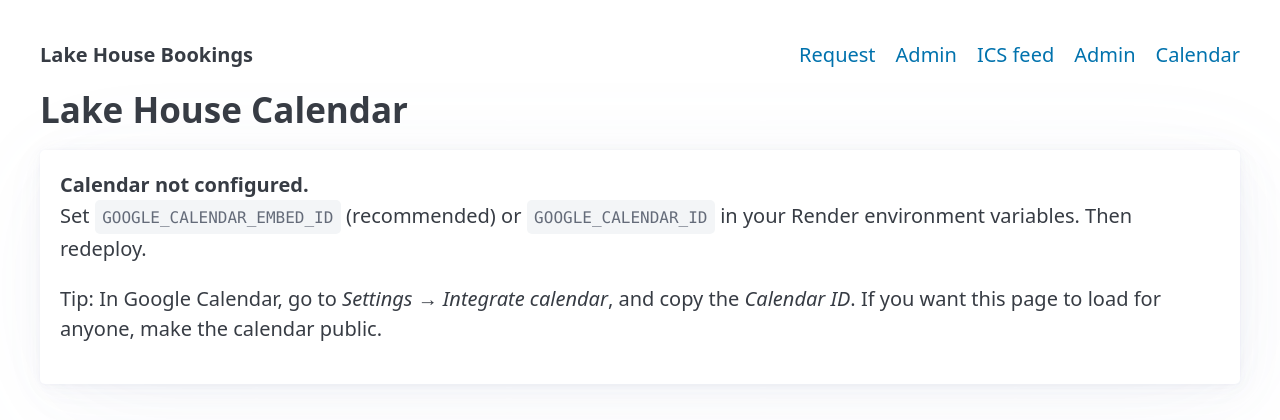
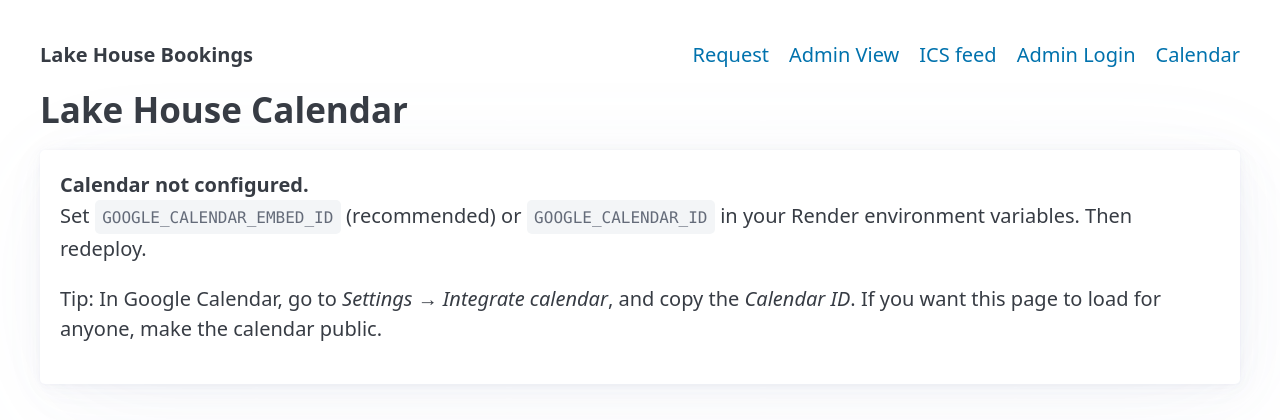
Before and after one commit to ramasmith/lakehouse2, a Flask app: page /calendar in a window 1280 px wide. Shown: the top 420 px of the page. Run offline with Flask 3, Linux system fonts and the light colour scheme; some libraries are stand-ins or nearby versions.

Commit message:
Update base.html

```diff
--- a/templates/base.html
+++ b/templates/base.html
@@ -28,12 +28,12 @@
       <ul><li><strong>Lake House Bookings</strong></li></ul>
       <ul>
         <li><a href="{{ url_for('home') }}">Request</a></li>
-        <li><a href="{{ url_for('admin_requests') }}">Admin</a></li>
+        <li><a href="{{ url_for('admin_requests') }}">Admin View</a></li>
         <li><a href="{{ url_for('calendar_ics') }}">ICS feed</a></li>
         {% if session.get('is_admin') %}
           <li><a href="{{ url_for('admin_logout') }}">Logout</a></li>
         {% else %}
-          <li><a href="{{ url_for('admin_login') }}">Admin</a></li>
+          <li><a href="{{ url_for('admin_login') }}">Admin Login</a></li>
         {% endif %}
         <li><a href="{{ url_for('calendar_view') }}">Calendar</a></li>
       </ul>
```
